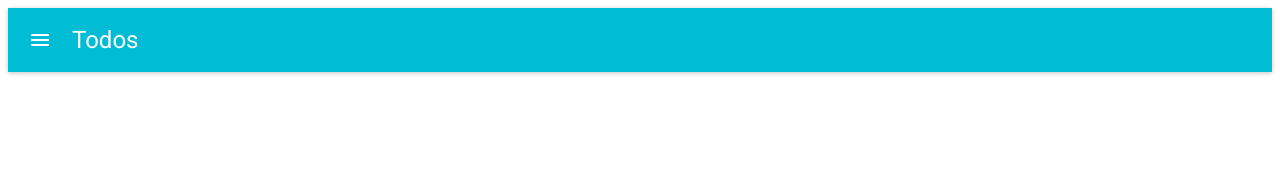
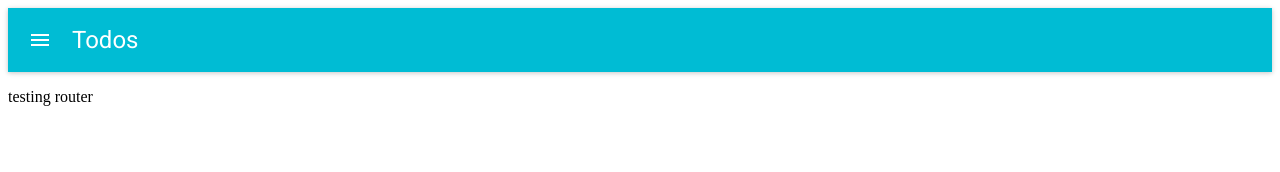
Before and after one commit to oreoluwade/TodoApp, a React app in the folder client/: page / in a window 1280 px wide. Shown: the top 172 px of the page. Built offline with nearby package versions, Linux system fonts and the light colour scheme.

Commit message:
refactor App component and entry point

```diff
--- a/client/src/components/App.jsx
+++ b/client/src/components/App.jsx
@@ -1,18 +1,31 @@
 import React from 'react';
 import { Provider } from 'react-redux';
 import { Switch, Route } from 'react-router-dom';
+import { MuiThemeProvider } from 'material-ui/styles';
+import styled from 'styled-components';
 import { store } from '../store';
 import { NotFound } from './NotFound';
 import { HomePage } from './HomePage';
 import { NavBar } from './common';
 
+const Wrapper = styled.div`
+  display: flex;
+  flex-direction: column;
+  flex-grow: 1;
+  height: 100%;
+`;
+
 const App = () => (
   <Provider store={store}>
-    <Switch>
-      <NavBar/>
-      <Route path="/" exact component={HomePage}></Route>
-      <Route path="*" component={NotFound}></Route>
-    </Switch>
+    <MuiThemeProvider>
+      <Wrapper>
+        <NavBar />
+        <Switch>
+          <Route path="/" exact component={HomePage}></Route>
+          <Route path="*" component={NotFound}></Route>
+        </Switch>
+      </Wrapper>
+    </MuiThemeProvider>
   </Provider>
 );
 
--- a/client/src/index.js
+++ b/client/src/index.js
@@ -1,19 +1,15 @@
 import React from 'react';
 import ReactDOM from 'react-dom';
 import 'typeface-roboto';
-import { MuiThemeProvider } from 'material-ui/styles';
 import { AppContainer } from 'react-hot-loader';
 import { BrowserRouter as Router } from 'react-router-dom';
 import App from './components/App';
 
-
 ReactDOM.render(
-  <MuiThemeProvider>
-    <Router>
-      <AppContainer>
-        <App />
-      </AppContainer>
-    </Router>
-  </MuiThemeProvider>,
+  <Router>
+    <AppContainer>
+      <App />
+    </AppContainer>
+  </Router>,
   document.getElementById('root'),
 );
```
